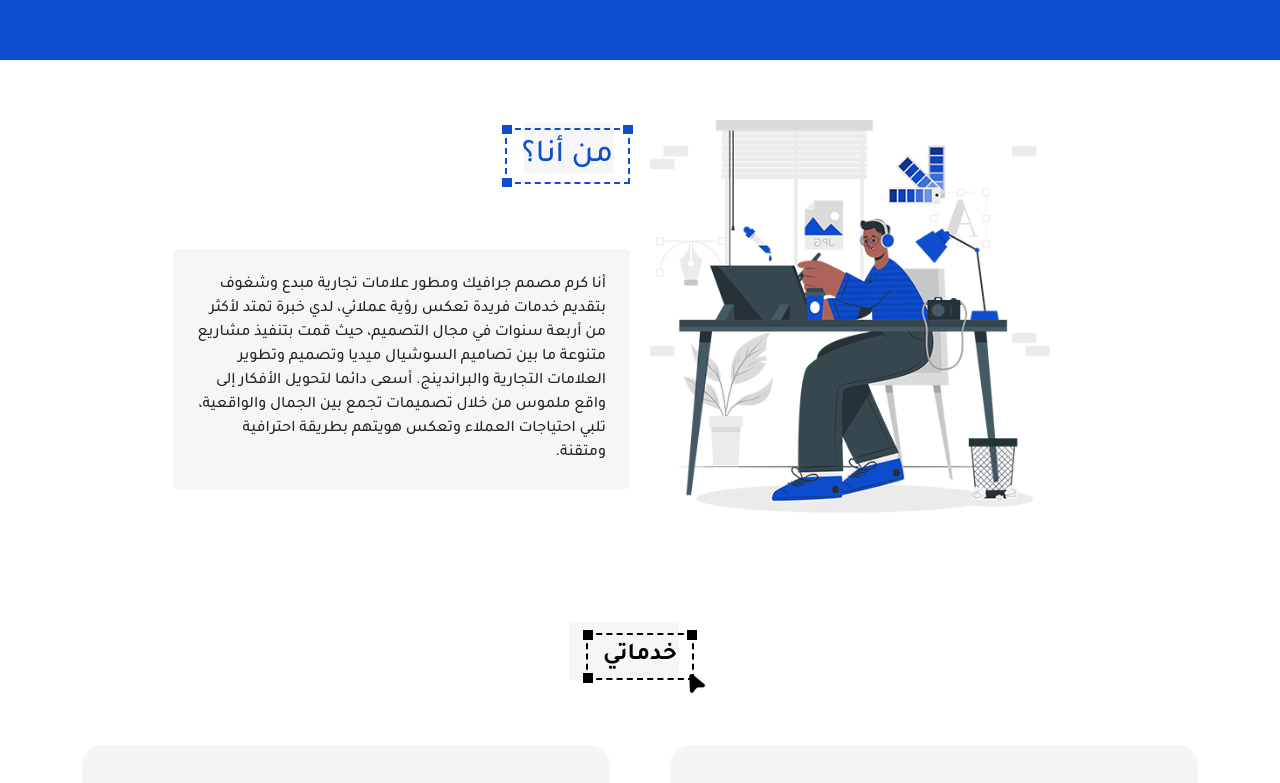
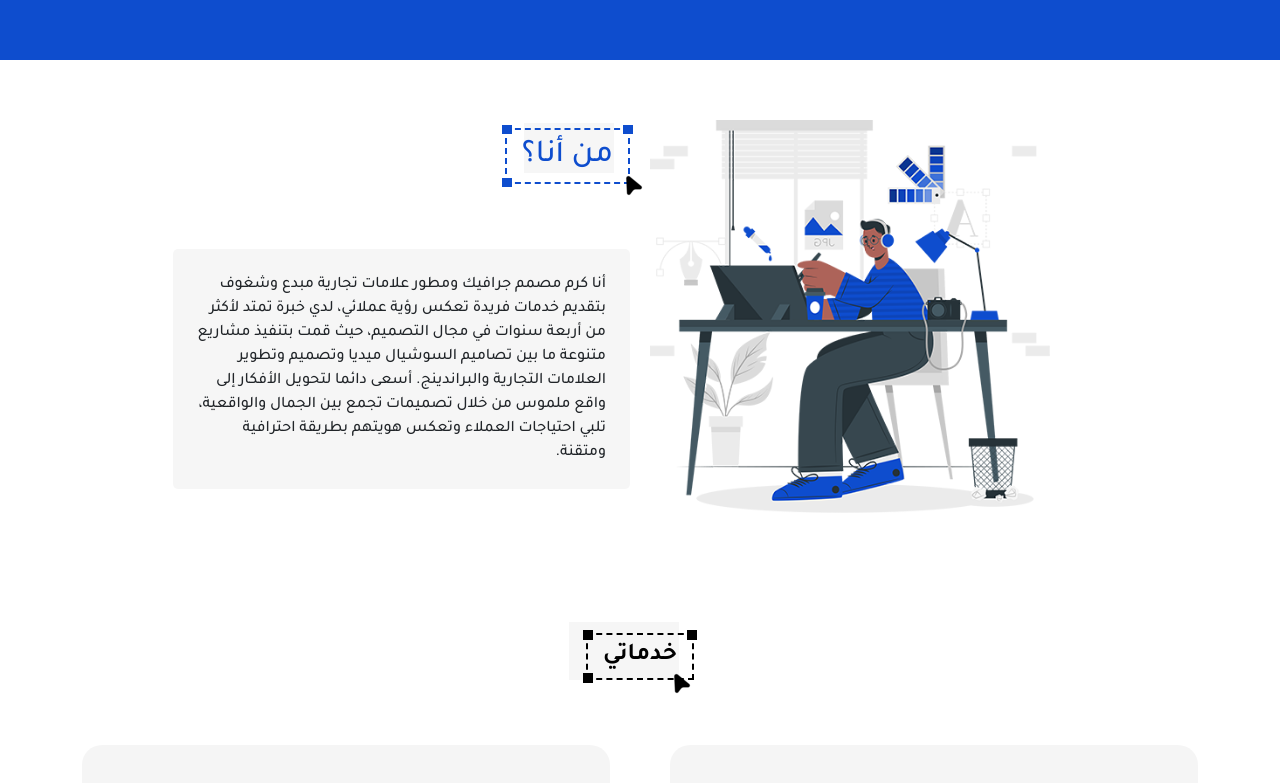
Before and after one commit to zaki-abed/karam-portfolio, a plain HTML site: page index.html in a window 1280 px wide. Shown: the part 740-1523 px from the top of the page. Drawn offline with Linux system fonts and the light colour scheme; files that its build step writes are made by us from their sources.

```diff
--- a/css/style.css
+++ b/css/style.css
@@ -57,8 +57,6 @@ a {
 
 .main-title::before {
     content: url('../images/cursor.png');
-    width: 10px;
-    height: 10px;
     display: block;
     position: absolute;
     top: 36px;
@@ -308,6 +306,14 @@ ul.navbar li:hover {
     position: relative;
 }
 
+.about .text h2.title::before {
+    content: url('../images/cursor.png');
+    display: block;
+    position: absolute;
+    top: 43px;
+    right: -17px;
+}
+
 .about .text .box {
     background: #eeeeee8a;
     width: 90px;
```
